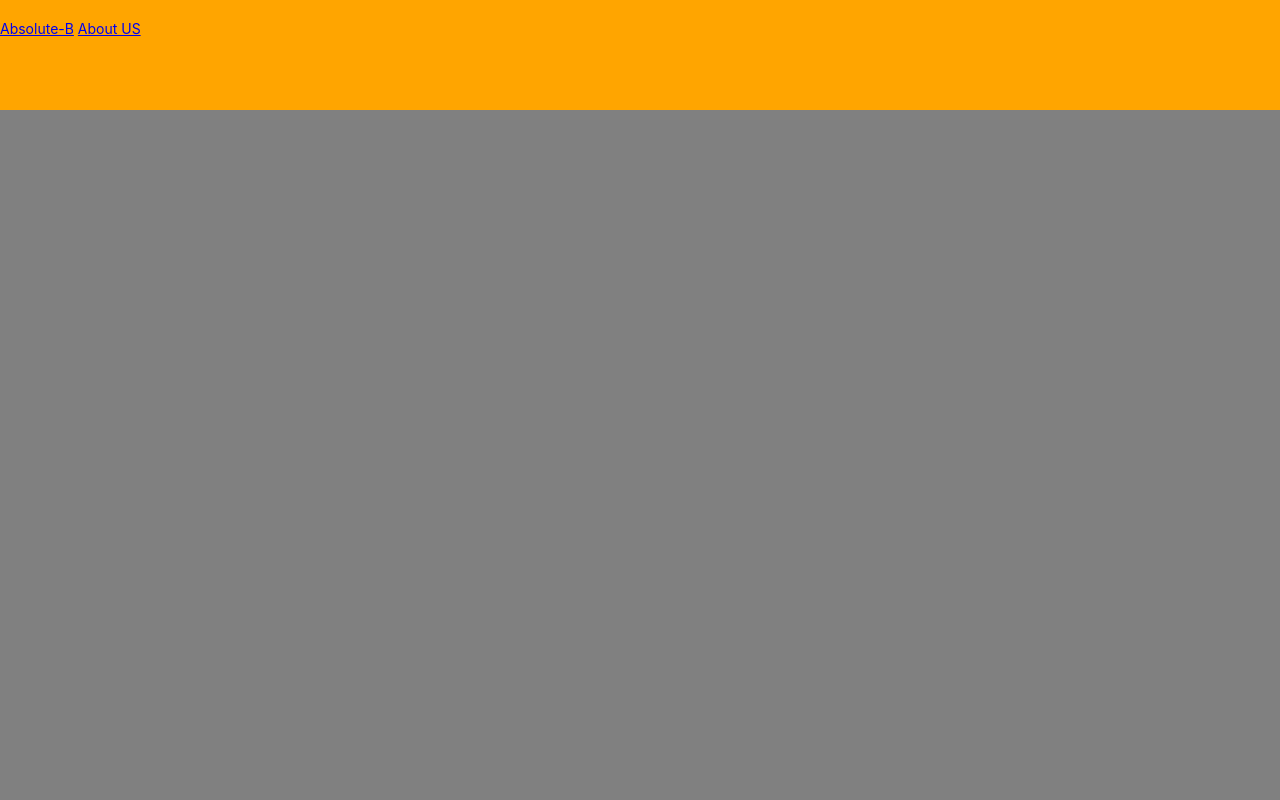
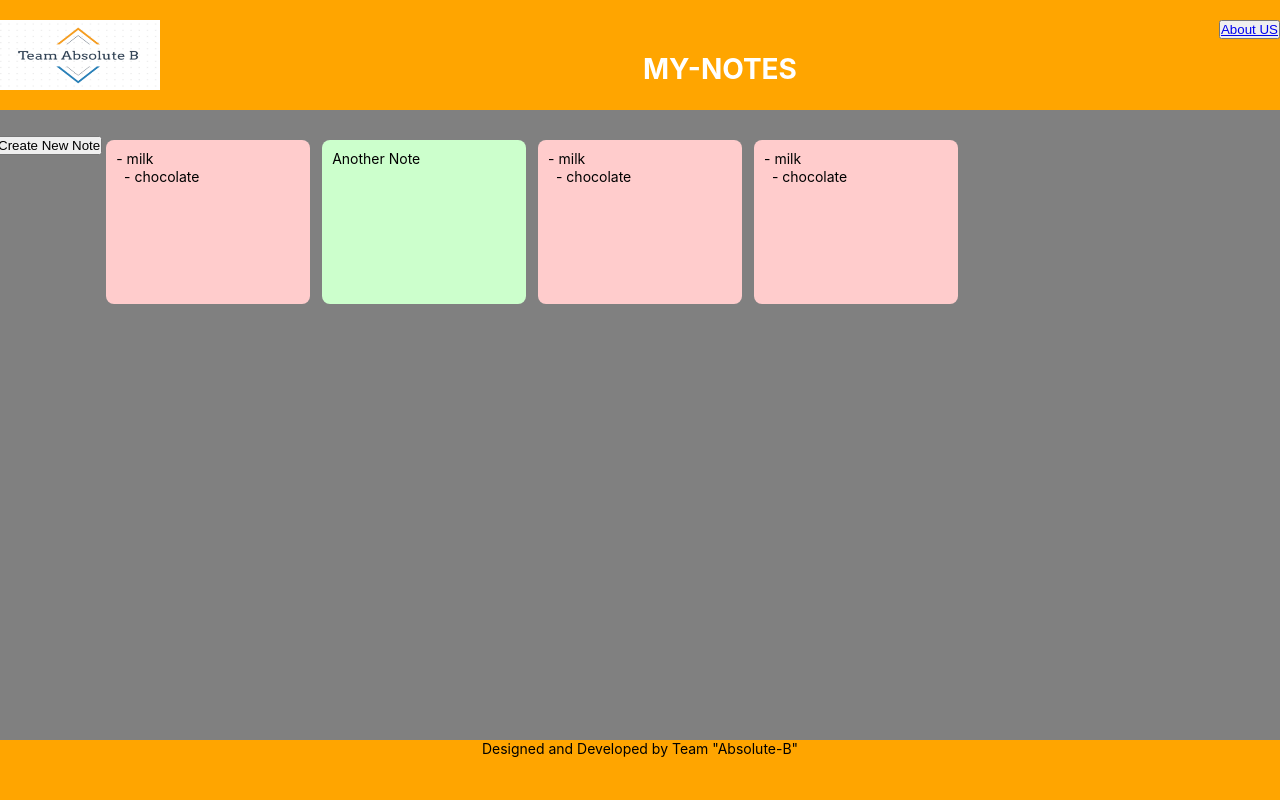
Before and after one commit to skpycoder786/My_Notes, a plain HTML site: page index.html in a window 1280 px wide. Drawn offline with Linux system fonts and the light colour scheme.

Commit message:
Update index.html

```diff
--- a/index.html
+++ b/index.html
@@ -1,19 +1,53 @@
 <!DOCTYPE html>
 <html lang="en">
+
 <head>
   <meta charset="UTF-8">
   <title>My_Notes</title>
   <link rel="stylesheet" href="css/note1.css">
 </head>
+
 <body>
   <header>
     <nav>
-			<a href="index.html" class = "active">Absolute-B</a>
-			<a href="section link">About US</a>
+    	<a href="index.html"><img src="images/TAB_logo.png" alt="Team Absolute B" style="float: left; width:160px; height:70px;"></a>
+      <button style="float: right;"><a href="#My_footer" >About US</a></button>
     </nav>
+    <h1 style="text-align: center;">My-Notes</h1>
   </header>
+
   <main>
 
+  <p>
+    <button id="create">Create New Note</button>
+  </p>
+
+  <div id="main">
+
+    <article>
+      <textarea class="edit">- milk
+  - chocolate</textarea>
+    </article>
+
+    <article style="background: #cfc">
+      <textarea class="edit">Another Note</textarea>
+    </article>
+
+    <article>
+      <textarea class="edit">- milk
+  - chocolate</textarea>
+    </article>
+
+    <article>
+      <textarea class="edit">- milk
+  - chocolate</textarea>
+    </article>
+  </div>
   </main>
+
+  <footer id="My_footer">
+      <p style="text-align: center;">Designed and Developed by Team "Absolute-B"</p>
+  </footer>
+
 </body>
 </html>
```
Lines whose indentation alone changed are shown as unchanged.
